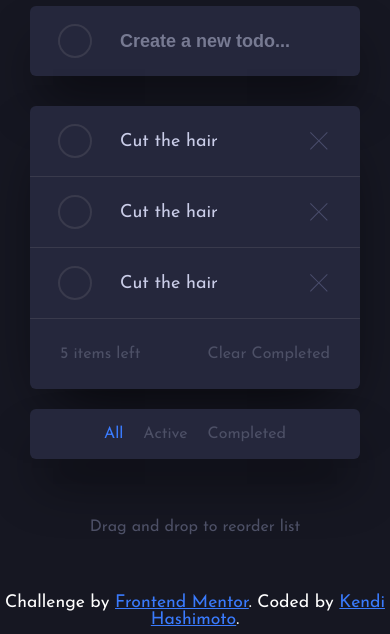
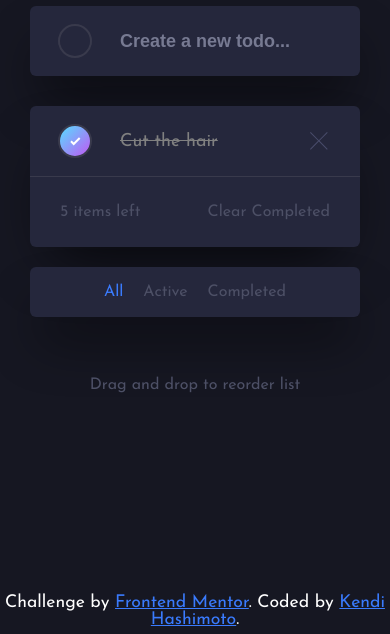
Before and after one commit to Hashimoto1312/To-Do-List, a plain HTML site: page index.html in a window 390 px wide. Both pictures are taken after a click on the element 75 px from the left and 351 px from the top of the page. Shown: the part 210-844 px from the top of the page. Drawn offline with nearby package versions, Linux system fonts and the light colour scheme.

Commit message:
mark tasks ok

```diff
--- a/index.html
+++ b/index.html
@@ -45,11 +45,13 @@
     <!-- INPUT -->
     <article class="input">
       <div class="check">
-        <div class="check-mark"></div>
+        <div class="check-mark">
+          <img class="check-icon" src="assets/images/icon-check.svg" alt="Check icon">
+        </div>
       </div>
 
       <div class="new-todo-input">
-        <form onsubmit="createTask()">
+        <form>
           <input id="new-todo-input" type="text" placeholder="Create a new todo..."/>
         </form>
       </div>
@@ -59,6 +61,7 @@
 
       <!-- TASKS -->
       <div class="todo-items">
+
         <div class="todo-item">
           <div class="check-and-text">
             <div class="check">
@@ -70,43 +73,14 @@
               Cut the hair
             </div>
           </div>
+
           <div class="delete-icon">
-            <img src="assets/images/icon-cross.svg" alt="Delete icon">
-          </div>
-        </div>
-        <div class="todo-item">
-          <div class="check-and-text">
-            <div class="check">
-              <div class="check-mark">
-                <img class="check-icon" src="assets/images/icon-check.svg" alt="Check icon">
-              </div>
-            </div>
-            <div class="todo-text">
-              Cut the hair
-            </div>
-          </div>
-          <div class="delete-icon">
-            <img src="assets/images/icon-cross.svg" alt="Delete icon">
-          </div>
-        </div>
-        <div class="todo-item">
-          <div class="check-and-text">
-            <div class="check">
-              <div class="check-mark">
-                <img class="check-icon" src="assets/images/icon-check.svg" alt="Check icon">
-              </div>
-            </div>
-            <div class="todo-text">
-              Cut the hair
-            </div>
-          </div>
-          <div class="delete-icon">
-            <img src="assets/images/icon-cross.svg" alt="Delete icon">
+            <img class="delete-button" src="assets/images/icon-cross.svg" alt="Delete icon">
           </div>
         </div>
       </div>
 
-       <!-- TASKS INFO -->
+      <!-- TASKS INFO -->
       <div class="tasks-info">
         <div class="left-item">
           5 items left
@@ -139,7 +113,8 @@
     Coded by <a href="https://github.com/Hashimoto1312" target="_blank">Kendi Hashimoto</a>.
   </footer>
 
-  <!-- SCRIPT -->
+  <!-- SCRIPTS -->
   <script src="src/script.js"></script>
+  <script src="https://ajax.googleapis.com/ajax/libs/jquery/3.6.0/jquery.min.js"></script>
 </body>
 </html>
--- a/src/script.js
+++ b/src/script.js
@@ -1,23 +1,46 @@
 toDoList = () => {
-   // FUNCTIONALITIES
-   const inputTask = document.getElementById('new-todo-input');
-   const addButton = document.querySelector('.check-mark');
-   const tasks = document.querySelector('.tasks');
+   const body = document.querySelector('body');
+   const inputTask = document.querySelector('new-todo-input');
+   const checkIcon = document.querySelector('check-icon');
 
-   // CREATE TASK
+   // ADD TASK
+   const addBtn = document.querySelector('.check-mark');
+   addBtn.addEventListener("click", () => {
+
+   });
+
+   // DELETE TASK
+   const deleteBtn = document.querySelector('.delete-button');
+   deleteBtn.addEventListener("click", () => {
+
+   });
+
+   // MARK AND MARK OFF TASK
+   markTask = () => {
+      checkTask.classList.add('check-task-background')
+      body.classList.add('completed-task');
+   }
+
+   const checkTask = document.querySelector('.todo-item .check-mark');
+   checkTask.addEventListener('click', () => {
+      if (!checkTask.classList.contains('.check-task-background')) {
+         markTask();
+      }
+   });
+
+   // FILTER
 
 
-   // MARK TASK
+   // CLEAR COMPLETED
+
+   const reoderTask = document.querySelector('.todo-item');
+   // REORDER
 
 
-   // DELETE TASK
-
    // THEMES
-   const body = document.querySelector('body');
 
    // LIGHT THEME
    const lightIcon = document.querySelector('.sun-icon');
-
    lightIcon.addEventListener("click", () => {
       body.classList.remove('dark');
       body.classList.add('light');
@@ -25,11 +48,9 @@ toDoList = () => {
 
    // DARK THEME
    const darkIcon = document.querySelector('.moon-icon');
-
    darkIcon.addEventListener("click", () => {
       body.classList.remove('light');
       body.classList.add('dark');
-   });
-
+   })
 }
 toDoList();
--- a/src/style.css
+++ b/src/style.css
@@ -1,3 +1,4 @@
+/* COLORS */
 :root {
    /* PRIMARY */
    --bright-blue: hsl(220, 98%, 61%);
@@ -103,41 +104,7 @@ body {
    -moz-box-shadow: 1px 31px 52px -8px rgba(0,0,0,0.48);
 }
 
-.check {
-   display: flex;
-   justify-content: center;
-   align-items: center;
-   width: 70px;
-   margin: 10px;
-   cursor: pointer;
-}
-
-.check-mark {
-   display: flex;
-   justify-content: center;
-   align-items: center;
-   width: 30px;
-   height: 30px;
-
-   border-radius: 50%;
-   border: 2px solid var(--very-very-dark-grayish-blue);
-   cursor: ponter;
-   transition: all 0.25s;
-}
-
-.check-mark:hover {
-   border: 1.5px solid transparent;
-   background: var(--check-background) border-box;
-
-   -webkit-mask:
-      linear-gradient(#fff 0 0) padding-box,
-      linear-gradient(#fff 0 0);
-
-   -webkit-mask-composite: destination-out;
-   mask-composite: exclude;
-}
-
-.check-icon { display: none; }
+.input .check-icon { display: none; }
 
 .new-todo-input {
    flex-grow: 1;
@@ -161,6 +128,57 @@ body {
 .new-todo-input input::placeholder {
    color: var(--dark-grayish-blue);
    font-weight: 700;
+}
+
+/* CHECK */
+.check {
+   display: flex;
+   justify-content: center;
+   align-items: center;
+
+   width: 70px;
+   margin: 10px;
+   cursor: pointer;
+}
+
+.check-mark {
+   display: flex;
+   justify-content: center;
+   align-items: center;
+
+   width: 30px;
+   height: 30px;
+
+   border-radius: 50%;
+   border: 2px solid var(--very-very-dark-grayish-blue);
+   cursor: ponter;
+   transition: all 0.25s;
+}
+
+.check-mark:hover {
+   border: 1.5px solid transparent;
+   background: var(--check-background) border-box;
+
+   -webkit-mask:
+      linear-gradient(#fff 0 0) padding-box,
+      linear-gradient(#fff 0 0);
+      -webkit-mask-composite: destination-out;
+      mask-composite: exclude;
+}
+
+.check-icon { visibility: hidden; }
+
+/* CHECK TASK */
+.check-task-background {
+   background: var(--check-background);
+}
+
+.completed-task .check-icon { visibility: visible; }
+
+.completed-task .todo-text {
+   color: gray;
+   text-decoration: line-through;
+   transition: all 0.15s;
 }
 
 /* TASKS */
@@ -212,15 +230,14 @@ body {
 
 .todo-item:hover .delete-icon { visibility: visible; }
 
-
 /* TASKS INFO */
 .tasks-info {
    display: flex;
    height: 70px;
-   color: var(--very-dark-grayish-blue);
    justify-content: space-between;
    padding: 0 30px;
    align-items: center;
+   color: var(--very-dark-grayish-blue);
 }
 
 .items-statuses {
@@ -359,7 +376,7 @@ body.light .todo-item {
    color: var(--dark-grayish-blue);
 }
 
-body.light .todo-item:hover { box-shadow: 0 0px 5px 0px var(--dark-grayish-blue); };
+body.light .todo-item:hover { box-shadow: 0 0px 5px 0px var(--dark-grayish-blue); }
 
 /* TASKS INFO */
 body.light .tasks-info { color: var(--light-grayish-blue); }
@@ -368,7 +385,7 @@ body.light .active-items:hover,
 body.light .completed-items:hover,
 body.light .items-clear:hover { color: var(--dark-grayish-blue); }
 
-body.light .drag-text { color: var(--dark-grayish-blue) }
+body.light .drag-text { color: var(--dark-grayish-blue); }
 
 @media only screen and (max-width: 600px) {
    body.light .light-desktop-img, body.light .dark-mobile-img {
@@ -384,10 +401,13 @@ body.light .drag-text { color: var(--dark-grayish-blue) }
    }
 
    body.light .mobile-items-statuses {
+      font-weight: 700;
+      color: var(--light-grayish-blue);
       background-color: var(--very-light-gray);
+
       box-shadow: 1px 9px 37px 0px rgba(0,0,0,0.14);
-   -webkit-box-shadow: 1px 9px 37px 0px rgba(0,0,0,0.14);
-   -moz-box-shadow: 1px 9px 37px 0px rgba(0,0,0,0.14);
+         -webkit-box-shadow: 1px 9px 37px 0px rgba(0,0,0,0.14);
+         -moz-box-shadow: 1px 9px 37px 0px rgba(0,0,0,0.14);
    }
 }
 
```
Also changed, not shown: README.md.
